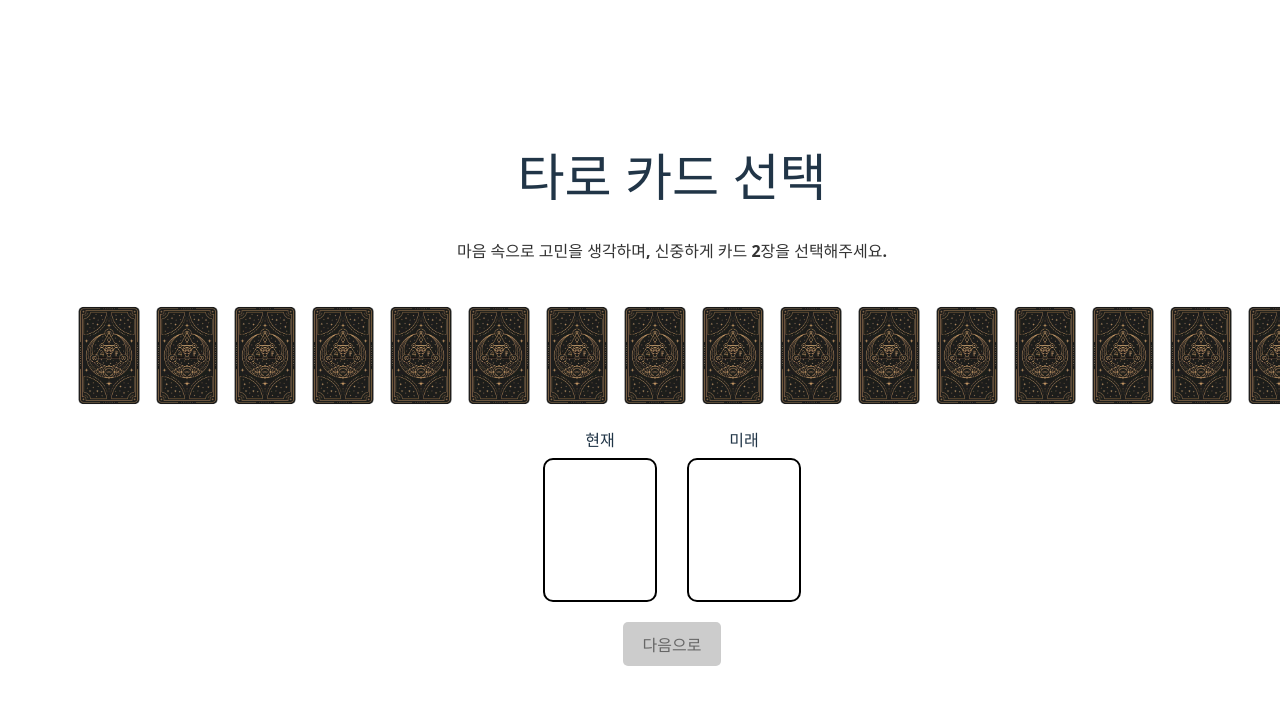
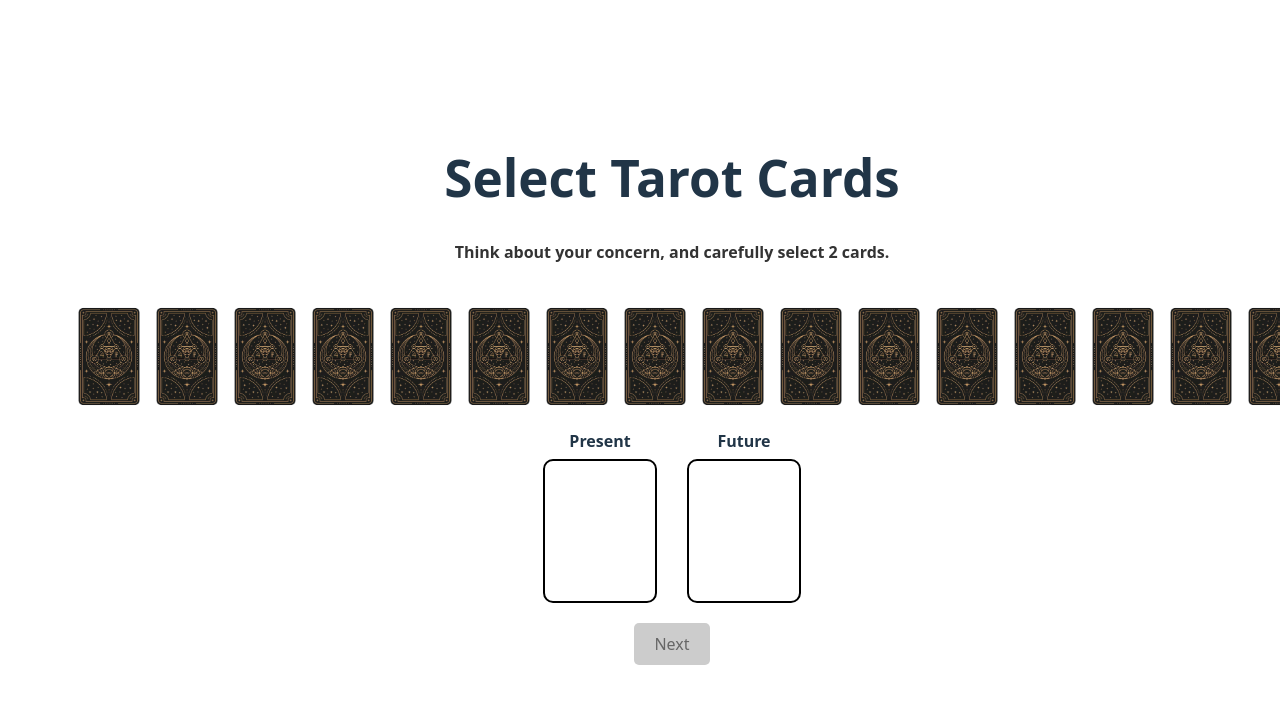
Before and after one commit to MJZ-Templates/tarot-widget, a React (Vite) app: page / in a window 1280 px wide. Shown: the top 704 px of the page. Built offline with nearby package versions, Linux system fonts and the light colour scheme.

Commit message:
feat: 영문화

```diff
--- a/src/pages/InterpretationPage.jsx
+++ b/src/pages/InterpretationPage.jsx
@@ -22,22 +22,20 @@ const InterpretationPage = () => {
 
   return (
     <Container>
-      <Title>점괘 해석</Title>
+      <Title>{currentStep === 0 ? "Present" : "Future"} Results</Title>
       <InterpretationContainer>
         {currentCard ? (
           <Card>
-            <CardLabel>{currentStep === 0 ? "현재" : "미래"}</CardLabel>
             <CardImage src={currentCard.image} alt={currentCard.name} />
             <CardTitle>{currentCard.name}</CardTitle>
             <CardDescription>{currentCard.description}</CardDescription>
           </Card>
         ) : (
-          <NoCardMessage>선택한 카드가 없습니다.</NoCardMessage>
+          <NoCardMessage>No selected cards.</NoCardMessage>
         )}
       </InterpretationContainer>
-
       <Button
-        text={currentStep === 0 ? "다음" : "결과보기"}
+        text={currentStep === 0 ? "Next" : "See Result"}
         onClick={handleNext}
       />
     </Container>
@@ -81,19 +79,6 @@ const Card = styled.div`
   position: relative;
 `;
 
-const CardLabel = styled.div`
-  position: absolute;
-  top: -15px;
-  left: 50%;
-  transform: translateX(-50%);
-  background: white;
-  padding: 5px 10px;
-  font-size: 16px;
-  font-weight: bold;
-  border-radius: 5px;
-  border: 1px solid #000;
-`;
-
 const CardImage = styled.img`
   width: 100%;
   height: auto;
--- a/src/pages/ResultPage.jsx
+++ b/src/pages/ResultPage.jsx
@@ -20,12 +20,12 @@ const ResultPage = () => {
 
   return (
     <Container>
-      <Title>점괘 결과</Title>
+      <Title>Results</Title>
       {selectedCards.length === 2 ? (
         <>
           <ResultContainer>
             <Card>
-              <CardLabel>현재</CardLabel>
+              <CardLabel>Present</CardLabel>
               <CardImage
                 src={selectedCards[0].image}
                 alt={selectedCards[0].name}
@@ -40,9 +40,8 @@ const ResultPage = () => {
                 {selectedCards[0].interpretation}
               </CardDescription>
             </Card>
-
             <Card>
-              <CardLabel>미래</CardLabel>
+              <CardLabel>Future</CardLabel>
               <CardImage
                 src={selectedCards[1].image}
                 alt={selectedCards[1].name}
@@ -58,11 +57,10 @@ const ResultPage = () => {
               </CardDescription>
             </Card>
           </ResultContainer>
-
-          <Button text="다시 선택하기" onClick={handleGoHome} />
+          <Button text="Select Again" onClick={handleGoHome} />
         </>
       ) : (
-        <NoCardMessage>선택한 카드가 없습니다.</NoCardMessage>
+        <NoCardMessage>No selected cards.</NoCardMessage>
       )}
     </Container>
   );
--- a/src/pages/SelectCardPage.jsx
+++ b/src/pages/SelectCardPage.jsx
@@ -1,8 +1,8 @@
 import { useState, useEffect } from "react";
 import { useNavigate } from "react-router-dom";
 import styled from "styled-components";
-import { toast, ToastContainer } from "react-toastify"; // react-toastify import
-import "react-toastify/dist/ReactToastify.css"; // toast 스타일 import
+import { toast, ToastContainer } from "react-toastify";
+import "react-toastify/dist/ReactToastify.css";
 import Card from "../components/Card";
 import Button from "../components/Button";
 import tarotBackImage from "../assets/images-tarot-cards/tarot-card-back.png";
@@ -30,7 +30,7 @@ const SelectCardPage = () => {
       selectedCards.some((c) => c.name === card.name)
     ) {
       if (!toast.isActive("card-toast")) {
-        toast.warn("한번 선택한 카드는 변경할 수 없습니다.", {
+        toast.warn("Once a card is selected, it cannot be changed.", {
           toastId: "card-toast",
         });
       }
@@ -59,9 +59,9 @@ const SelectCardPage = () => {
 
   return (
     <Container>
-      <h1>타로 카드 선택</h1>
+      <h1>Select Tarot Cards</h1>
       <SelectionGuide>
-        마음 속으로 고민을 생각하며, 신중하게 카드 2장을 선택해주세요.
+        Think about your concern, and carefully select 2 cards.
       </SelectionGuide>
       <CardScrollContainer>
         <CardScroll>
@@ -77,14 +77,14 @@ const SelectCardPage = () => {
       </CardScrollContainer>
       <SelectedCardContainer>
         <SelectedBox>
-          <Label>현재</Label>
+          <Label>Present</Label>
           {selectedCards[0] && (
             <SelectedCard
               src={tarotBackImage}
-              alt="선택된 타로 카드 뒷면"
+              alt="Selected Tarot Card Back"
               onClick={() => {
                 if (!toast.isActive("card-toast")) {
-                  toast.warn("한번 선택한 카드는 변경할 수 없습니다.", {
+                  toast.warn("Once a card is selected, it cannot be changed.", {
                     toastId: "card-toast",
                   });
                 }
@@ -94,14 +94,14 @@ const SelectCardPage = () => {
         </SelectedBox>
 
         <SelectedBox>
-          <Label>미래</Label>
+          <Label>Future</Label>
           {selectedCards[1] && (
             <SelectedCard
               src={tarotBackImage}
-              alt="선택된 타로 카드 뒷면"
+              alt="Selected Tarot Card Back"
               onClick={() => {
                 if (!toast.isActive("card-toast")) {
-                  toast.warn("한번 선택한 카드는 변경할 수 없습니다.", {
+                  toast.warn("Once a card is selected, it cannot be changed.", {
                     toastId: "card-toast",
                   });
                 }
@@ -112,7 +112,7 @@ const SelectCardPage = () => {
       </SelectedCardContainer>
 
       <Button
-        text="다음으로"
+        text="Next"
         onClick={goToNextPage}
         disabled={selectedCards.length < 2}
       />
```
